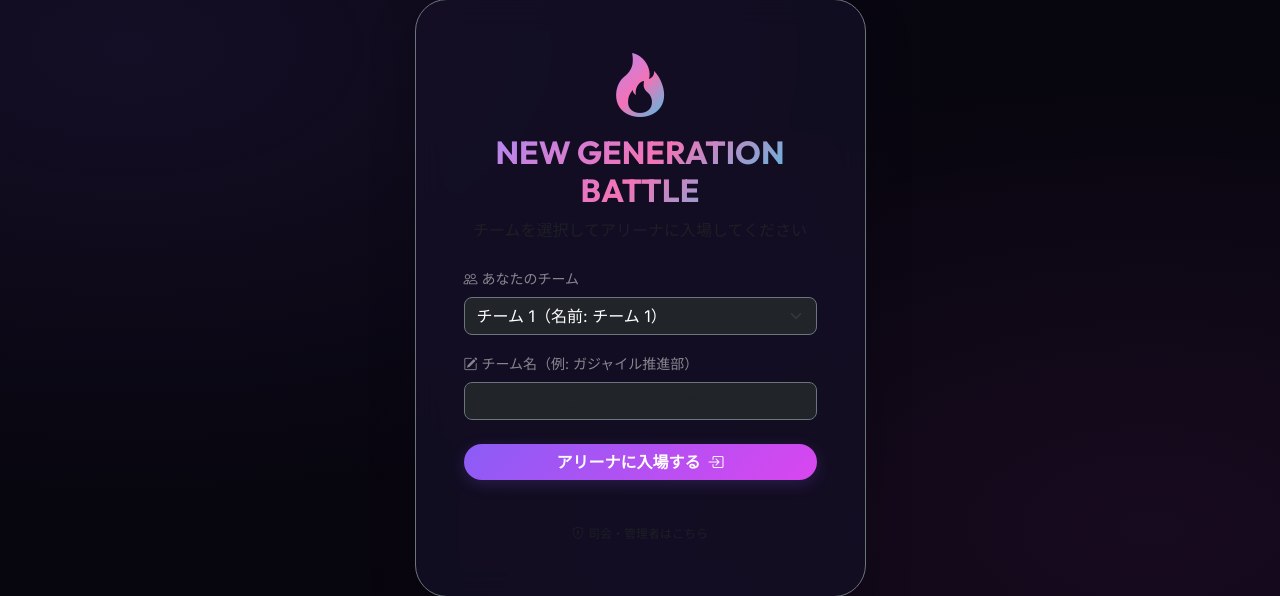
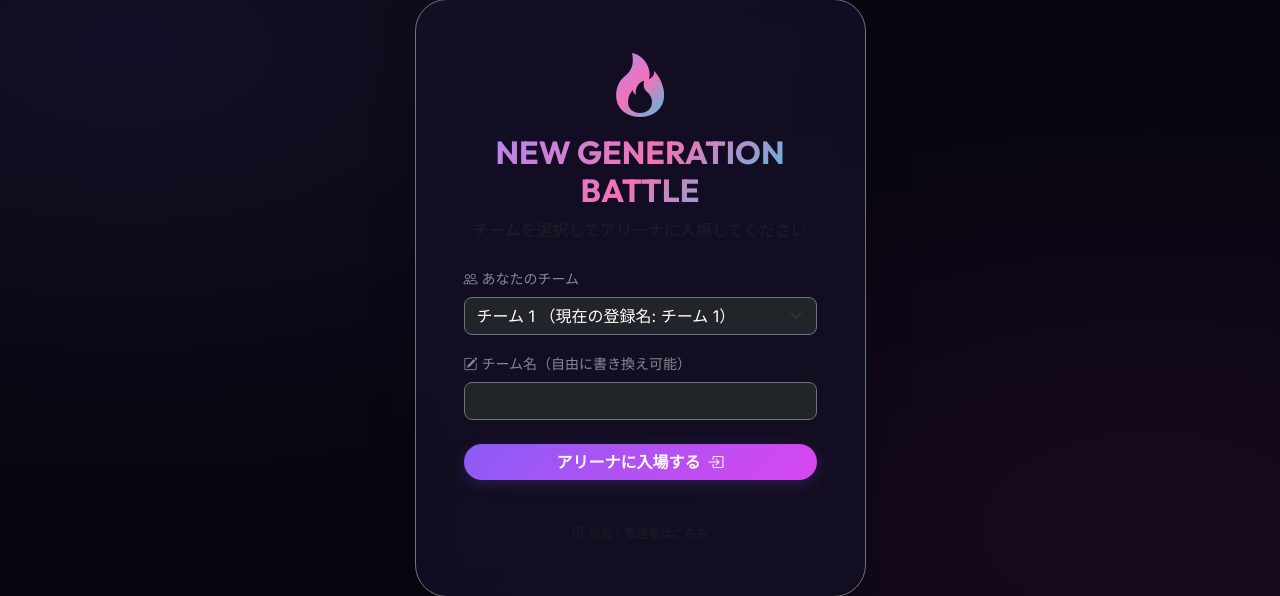
Before and after one commit to kentonakaya/quiz, a Flask app: page /login in a window 1280 px wide. Shown: the part 113-709 px from the top of the page. Run offline with Flask 3, Linux system fonts and the light colour scheme; some libraries are stand-ins or nearby versions; some web fonts are replaced.

Commit message:
Add files via upload

```diff
--- a/templates/login.html
+++ b/templates/login.html
@@ -19,11 +19,13 @@
                     <label for="team_id" class="form-label text-white-50 small"><i class="bi bi-people me-1"></i>あなたのチーム</label>
                     <select class="form-select bg-dark border-secondary text-white rounded-3 py-2.5 mb-3" id="team_id" name="team_id" onchange="updateTeamNameInput()">
                         {% for t in teams %}
-                            <option value="{{ t.team_id }}" data-custom-name="{{ t.team_name }}">チーム {{ loop.index }}（名前: {{ t.team_name }}）</option>
+                            <option value="{{ t.team_id }}" data-raw-name="{{ t.team_name }}">
+                                チーム {{ t.team_id }} （現在の登録名: {{ t.team_name }}）
+                            </option>
                         {% endfor %}
                     </select>
 
-                    <label for="team_name_suffix" class="form-label text-white-50 small"><i class="bi bi-pencil-square me-1"></i>チーム名（例: ガジャイル推進部）</label>
+                    <label for="team_name_suffix" class="form-label text-white-50 small"><i class="bi bi-pencil-square me-1"></i>チーム名（自由に書き換え可能）</label>
                     <input type="text" class="form-control bg-dark border-secondary text-white rounded-3 py-2.5" id="team_name_suffix" name="team_name_suffix" placeholder="チーム名を入力または修正してください">
                 </div>
 
@@ -49,28 +51,27 @@
 
 {% block extra_js %}
 <script>
-    // プルダウン選択時にテキストボックスへチーム名を流し込む関数（最適化版）
+    // プルダウンの選択状況をテキストボックスに100%安全に同期させる関数
     function updateTeamNameInput() {
         const select = document.getElementById('team_id');
         if (!select || select.selectedIndex === -1) return;
 
+        // 現在「クリックされて選択されている」option要素をピンポイントで取得（ズレの発生を防止）
         const selectedOption = select.options[select.selectedIndex];
-        let customName = selectedOption.getAttribute('data-custom-name') || '';
+        let rawName = selectedOption.getAttribute('data-raw-name') || '';
         const nameInput = document.getElementById('team_name_suffix');
 
         if (!nameInput) return;
 
-        // 「チーム 1」「チーム1」のように、後ろに何もカスタム名がついていない初期状態のテキストは除外する
-        // 例: 「チーム 3 爆速エンジニア」なら「爆速エンジニア」の部分だけを取り出す
-        const defaultPattern = /^チーム\s*\d+\s*/;
+        // 初期値の「チーム 1」「チーム 2」のまま（まだ誰もチーム名カスタムを入力していない）状態の場合、
+        // テキストボックスを空白にして、自由に新しい名前を気持ちよく打ち込めるように誘導する
+        const defaultPattern = /^チーム\s*\d+$/;
 
-        if (defaultPattern.test(customName)) {
-            // 初期文言（チーム X）を削って後ろのカスタム名だけを残す
-            customName = customName.replace(defaultPattern, '').trim();
+        if (defaultPattern.test(rawName.trim())) {
+            nameInput.value = ''; // 初期設定の番号名なら空にする
+        } else {
+            nameInput.value = rawName.trim(); // すでにカスタムされたチーム名があるならそれをそのまま一発で注入
         }
-
-        // テキストボックスに値をセット（もちろんユーザーが自由に書き換え可能）
-        nameInput.value = customName;
     }
 
     function toggleAdminMode() {
@@ -95,7 +96,7 @@
         }
     }
 
-    // ページロード時に、初期選択されているチームの名前を自動セット
+    // 初回ページ読み込み（初期表示）時にも、1番最初のチームのデータをテキストボックスに即座に反映させる
     document.addEventListener('DOMContentLoaded', function() {
         updateTeamNameInput();
     });
```
Also changed, not shown: instance/quiz_event.db.
